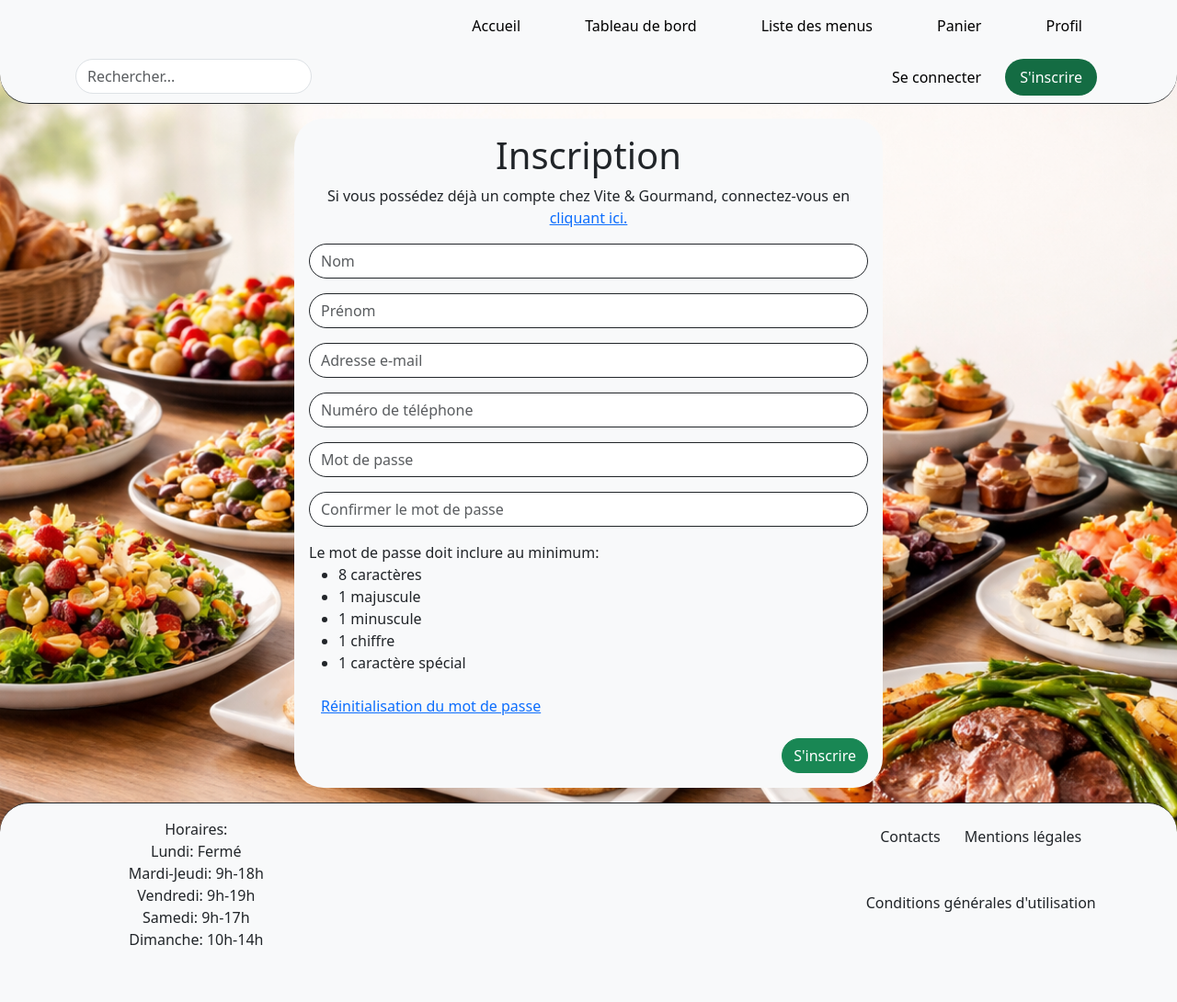
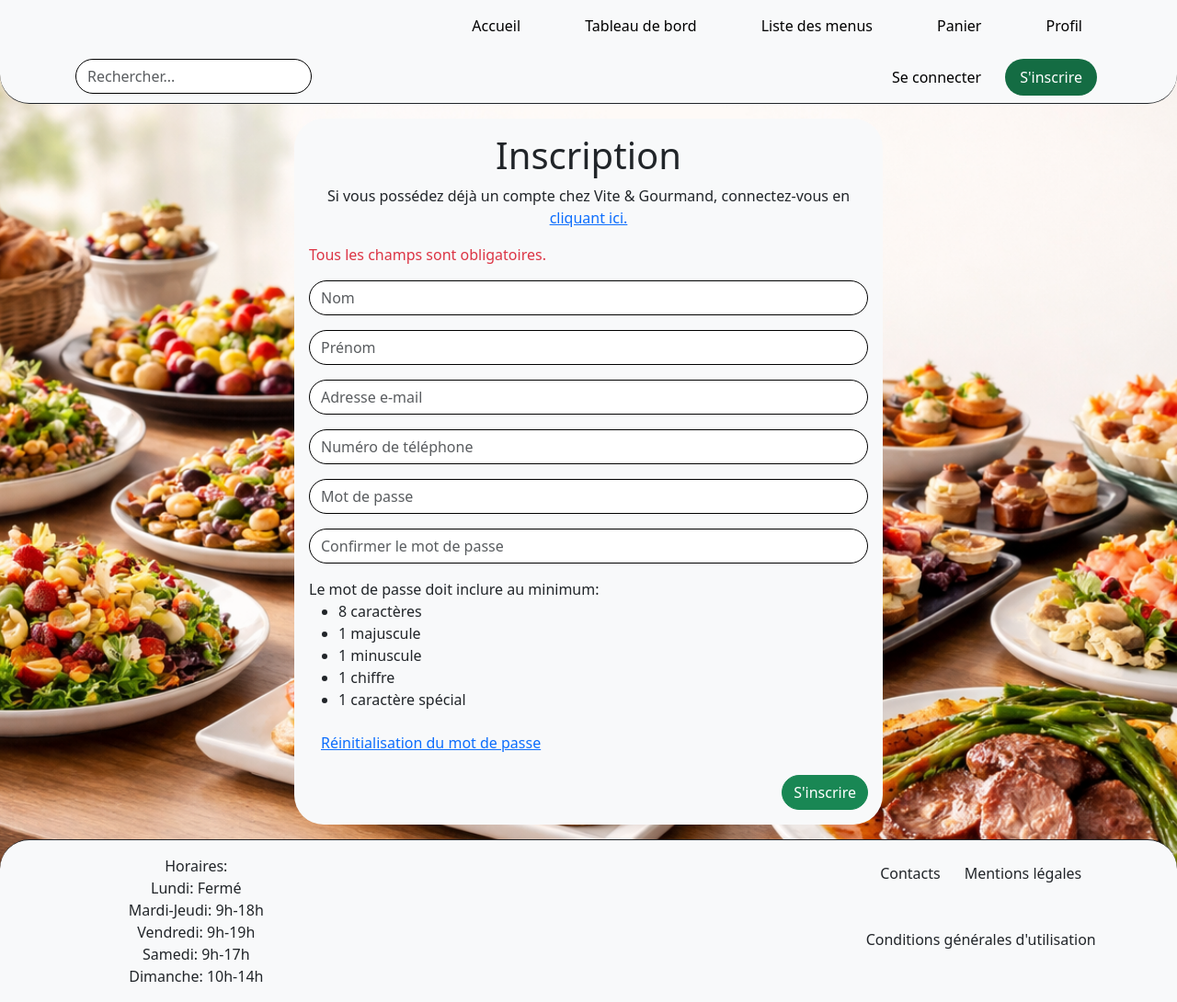
Before and after one commit to Alexandre-Lafont/Vite-et-Gourmand, a PHP site: page /inscription in a window 1280 px wide. Shown: the whole page at 92% size. Before the commit the page ends 1028 px from the top, so only its background shows below. Run offline with PHP 8.4, Linux system fonts and the light colour scheme; some libraries are stand-ins or nearby versions.

Commit message:
MaJ style form + ajout form validation

```diff
--- a/pages/register.php
+++ b/pages/register.php
@@ -1,4 +1,14 @@
-<?php include_once '../templates/header.php'; ?>
+<?php include_once '../templates/header.php';
+
+$registerError = '';
+
+if ($_SERVER['REQUEST_METHOD'] === 'POST') {
+    if ($_POST['password'] !== $_POST['confirm_password']) {
+        $registerError = 'Les 2 mots de passe doivent être identiques.';
+    }
+}
+
+?>
 
     <main class="flex-fill d-flex align-items-center">
 
@@ -8,13 +18,64 @@
             <p class="text-center mb-3">
                 Si vous possédez déjà un compte chez Vite & Gourmand, connectez-vous en <a href="/pages/login.php" class="text-primary">cliquant ici.</a>
             </p>
-            <form>
-                <input type="name" placeholder="Nom" class="form-control mb-3 rounded-5 border-dark">
-                <input type="firstname" placeholder="Prénom" class="form-control mb-3 rounded-5 border-dark">
-                <input type="email" placeholder="Adresse e-mail" class="form-control mb-3 rounded-5 border-dark">
-                <input type="tel" placeholder="Numéro de téléphone" class="form-control mb-3 rounded-5 border-dark">
-                <input type="password" placeholder="Mot de passe" class="form-control mb-3 rounded-5 border-dark">
-                <input type="password" placeholder="Confirmer le mot de passe" class="form-control mb-3 rounded-5 border-dark">
+            <p class="mb-3 text-danger">Tous les champs sont obligatoires.</p>
+
+            <!-- La fonction "htmlspecialchars()" convertit les caractères spéciaux en entités HTML (ex: "<" devient "&lt;"),
+            pour prévenir d'attaques XSS.
+            Dans ce cas précis, la variable $_SERVER["PHP_SELF"] envoie les données du form à cette page même.
+            De manière à ce que l'utilisateur reçoive un message d'erreur à la même page que le form -->
+            <form method="post" action="<?php echo htmlspecialchars($_SERVER["PHP_SELF"]);?>">
+                <input
+                    type="text"
+                    name="name"
+                    placeholder="Nom"
+                    required
+                    autocomplete
+                    minlength="2"
+                    class="form-control mb-3 rounded-5">
+
+                <input
+                    type="text"
+                    name="firstname"
+                    placeholder="Prénom"
+                    required
+                    minlength="2"
+                    class="form-control mb-3 rounded-5">
+
+                <input
+                    type="email"
+                    name="email"
+                    placeholder="Adresse e-mail"
+                    required
+                    class="form-control mb-3 rounded-5">
+
+                <input
+                    type="tel"
+                    name="phone"
+                    placeholder="Numéro de téléphone"
+                    required
+                    minlength="10"
+                    maxlength="10"
+                    class="form-control mb-3 rounded-5">
+
+                <input
+                    type="password"
+                    id="password"
+                    name="password"
+                    placeholder="Mot de passe"
+                    required
+                    minlength="8"
+                    pattern="^(?=.*[a-z])(?=.*[A-Z])(?=.*[0-9])(?=.*[^A-Za-z0-9]).{8,}$"
+                    class="form-control mb-3 rounded-5">
+
+                <input
+                    type="password"
+                    id="confirm_password"
+                    name="confirm_password"
+                    placeholder="Confirmer le mot de passe"
+                    required
+                    class="form-control mb-3 rounded-5">
+
                 <p>Le mot de passe doit inclure au minimum:</p>
                 <ul>
                     <li>8 caractères</li>
@@ -32,4 +93,21 @@
 
     </main>
 
+    <!-- Vérifie la correspondance des mots de passe -->
+    <script>
+        const password = document.getElementById('password');
+        const confirmPassword = document.getElementById('confirm_password');
+
+        function checkPasswords() {
+            if (confirmPassword.value && confirmPassword.value !== password.value) {
+                confirmPassword.setCustomValidity('Les mots de passe doivent être identiques.');
+            } else {
+                confirmPassword.setCustomValidity('');
+            }
+        }
+
+        password.addEventListener('input', checkPasswords);
+        confirmPassword.addEventListener('input', checkPasswords);
+    </script>
+
 <?php include_once '../templates/footer.php'; ?>
--- a/style.css
+++ b/style.css
@@ -11,6 +11,27 @@ body {
     background-repeat: no-repeat;
 }
 
+/* Form control colors */
+
+.form-control {
+    border: 1px solid #000;
+}
+
+.form-control:focus {
+    border-color: #000;
+    box-shadow: 0 0 0 0.4rem rgba(0, 0, 0, 0.08);
+}
+
+.form-control:not(:placeholder-shown):invalid {
+    border-color: #dc3545;
+    box-shadow: 0 0 0 0.4rem rgba(220, 53, 69, 0.15);
+}
+
+.form-control:not(:placeholder-shown):valid {
+    border-color: #198754;
+    box-shadow: 0 0 0 0.4rem rgba(25, 135, 84, 0.15);
+}
+
 /* ID */
 
 .nav-link {
```
